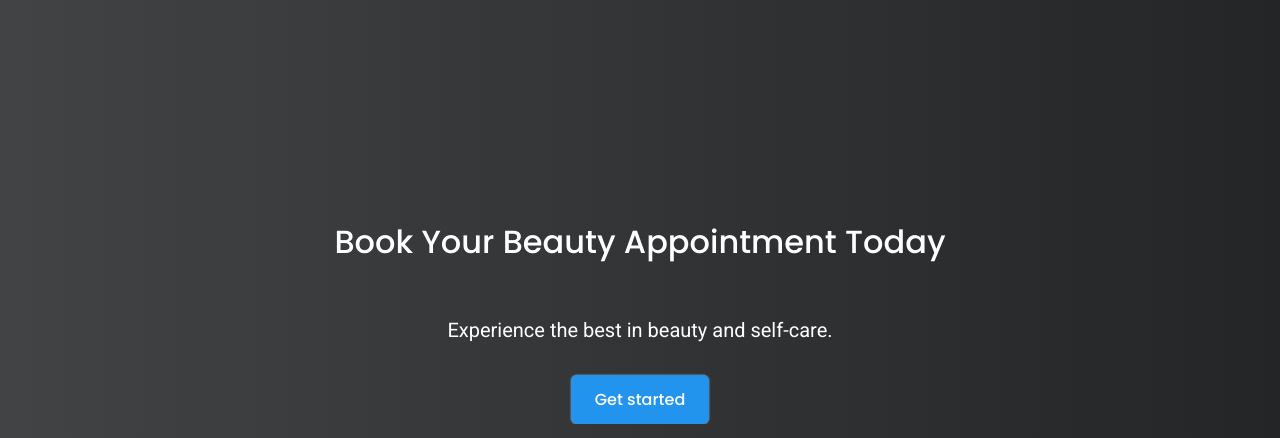
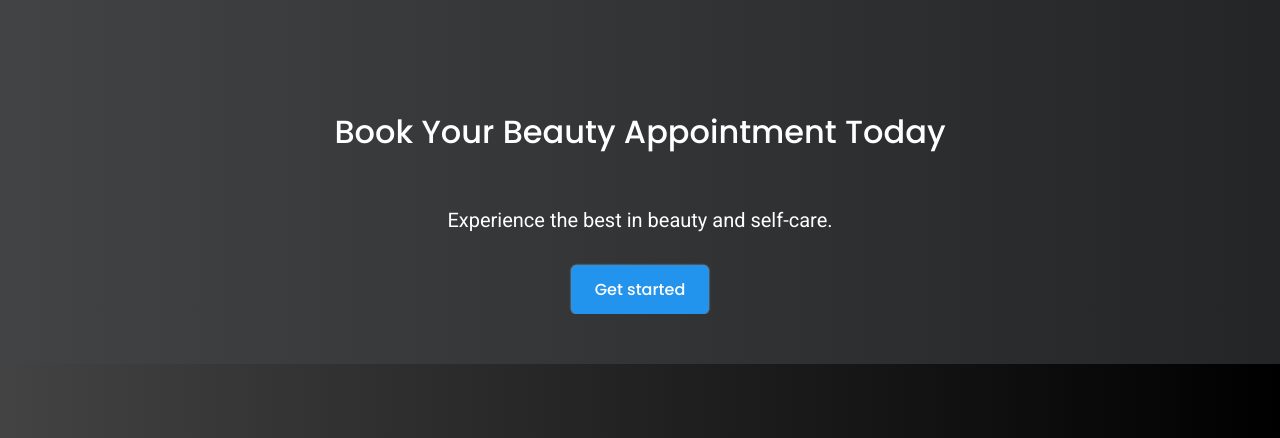
Before and after one commit to vaishnaviii9/NishaStylo, a plain HTML site: page index.html in a window 1280 px wide. Shown: the part 3247-3685 px from the top of the page. Drawn offline with Linux system fonts and the light colour scheme.

Commit message:
Update style.css

```diff
--- a/style.css
+++ b/style.css
@@ -261,7 +261,7 @@ header {
 
 /* cta section */
 .cta-section{
-    padding: 120px var(--padding-inline-section) 80px;
+    padding: 10px var(--padding-inline-section) 50px;
     /* background-color: #000000; */
     /* margin: 20px; */
 }
```
